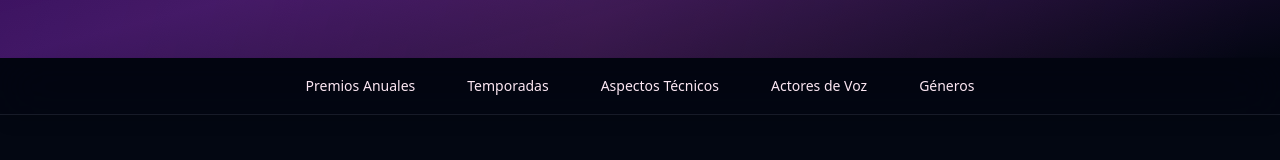
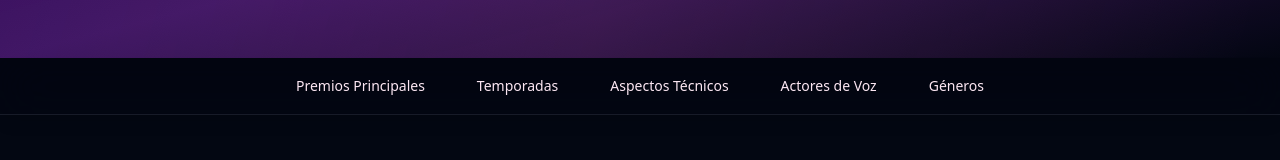
Before and after one commit to Pqblo26/shirov2-awards, a React (Vite) app: page /premios in a window 1280 px wide. Shown: the part 325-485 px from the top of the page. Built offline with nearby package versions, Linux system fonts and the light colour scheme.

Commit message:
ajustes21

```diff
--- a/src/pages/PremiosPage.tsx
+++ b/src/pages/PremiosPage.tsx
@@ -29,7 +29,7 @@ interface Winner {
 // Sticky Nav Links - Added "Premios Anuales"
 const sectionLinks = [
     // --- LINK AÑADIDO ---
-    { href: "#anual", label: "Premios Anuales", hoverBg: "hover:bg-amber-500/80" },
+    { href: "#anual", label: "Premios Principales", hoverBg: "hover:bg-amber-500/80" },
     // --- FIN LINK AÑADIDO ---
     { href: "#temporadas", label: "Temporadas", hoverBg: "hover:bg-pink-600/80" },
     { href: "#aspect", label: "Aspectos Técnicos", hoverBg: "hover:bg-yellow-600/80" },
```
